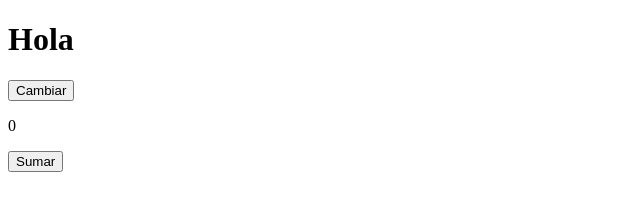
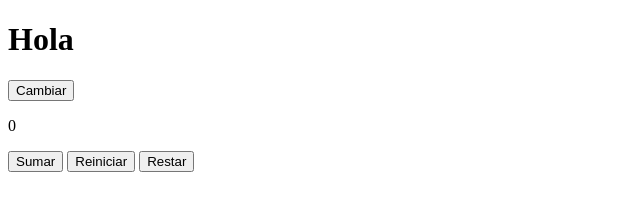
Before and after one commit to agusalegre-coder/Coding, a plain HTML site: page index.html in a window 1280 px wide. Shown: the whole page, without its empty margins (0-640 px from the left). Drawn offline with Linux system fonts and the light colour scheme.

Commit message:
Agrego botones de resta y reinicio y uso condiciones

```diff
--- a/index.html
+++ b/index.html
@@ -17,7 +17,9 @@
 <p id="contador">0</p>
 
 <button type="button" onclick="aumentarContador()">Sumar</button>
+<button type="button" onclick="reiniciarContador()">Reiniciar</button>
 
+<button type="button" onclick="restarContador()">Restar</button>
 <script src="script.js"></script>
 </body>
 </html>
```
